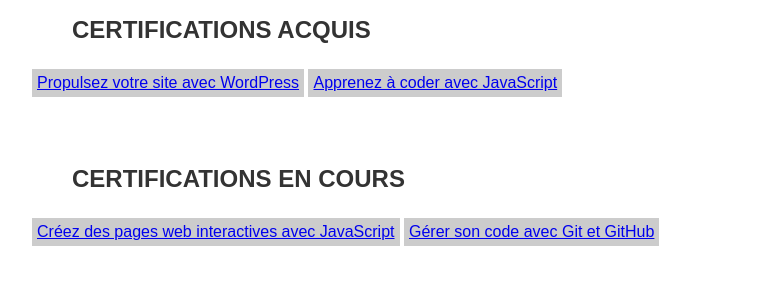
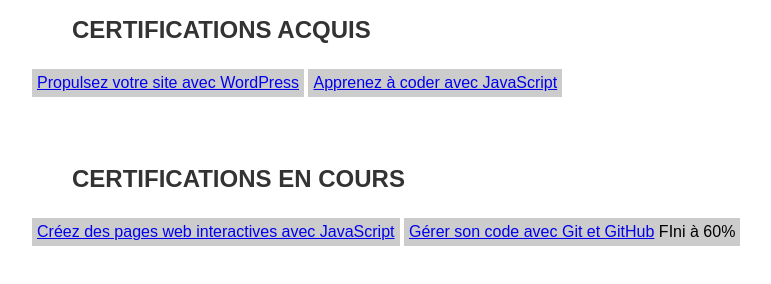
Before and after one commit to barathpoubady/portfolio_certificat, a plain HTML site: page index.html in a window 1280 px wide. Shown: the whole page, without its empty margins (16-787 px from the left). Drawn offline with Linux system fonts and the light colour scheme.

Commit message:
Ajout du pourcentage dans le html

```diff
--- a/index.html
+++ b/index.html
@@ -21,7 +21,7 @@
 	<ul>
 	  <ol>CERTIFICATIONS EN COURS</ol>
 	  <li><a href="#">Créez des pages web interactives avec JavaScript</a></li>
-	  <li><a href="#">Gérer son code avec Git et GitHub</a></li>
+	  <li><a href="#">Gérer son code avec Git et GitHub</a> FIni à 60%</li>
 	</ul>
 
   </body>
```
